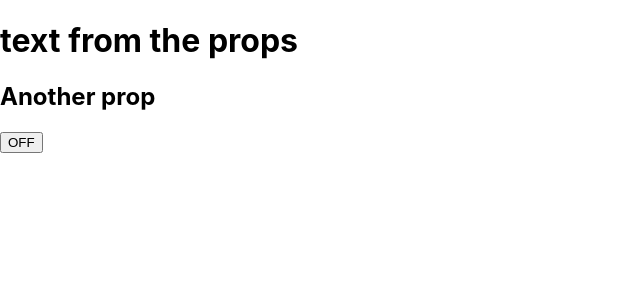
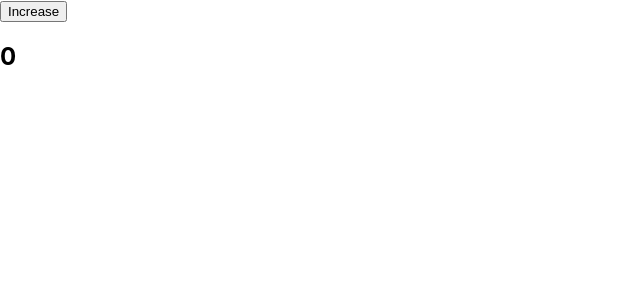
Before and after one commit to 1-8192/hooks-practice, a React (Create React App) app: page / in a window 1280 px wide. Shown: the top 300 px of the page, without its empty margins (0-640 px from the left). Built offline with nearby package versions, Linux system fonts and the light colour scheme.

Commit message:
click counter using setState hook

```diff
--- a/src/App.js
+++ b/src/App.js
@@ -1,21 +1,18 @@
-import React from 'react';
+import React, {useState} from 'react';
 import './App.css';
-import ComponentClass from './ComponentClass.js';
 
-function Box(props) {
+function App() {
+
+  //takes initial state as argument, returns that value as first element in array. 2nd value is function to update state value. Cannot invoke useState within conditional. Can assign values using ES6 destructuring. Value that corresponds to function will be update function name.
+  const [count, setCount] = useState(0)
+
+  //onclick is calling the update function declared for the hooks
+  const handleClick = () => setCount(count + 1)
+
   return (
     <div>
-      <h1>{props.text}</h1>
-      <h2>{props.subtitle}</h2>
-    </div>
-  )
-}
-
-function App() {
-  return (
-    <div>
-      <Box text="text from the props" subtitle="Another prop"/>
-      <ComponentClass active='ON' inactive='OFF'/>
+      <button onClick={handleClick}>Increase</button>
+      <h2>{count}</h2>
     </div>
   );
 }
```
